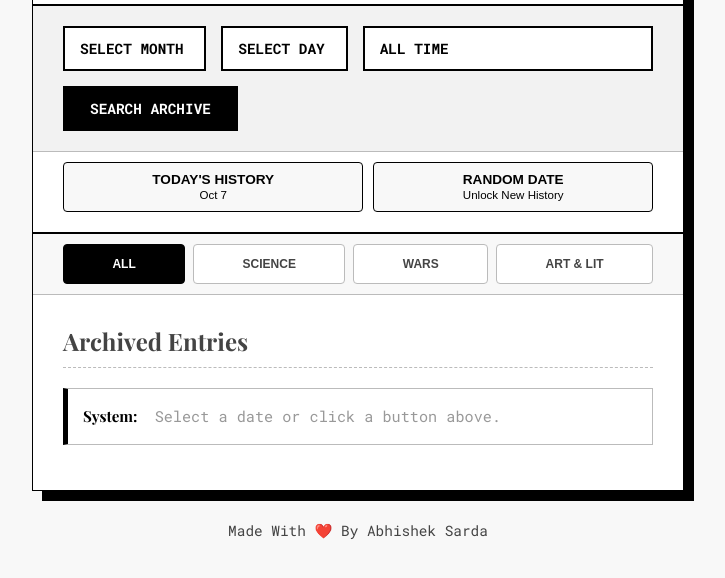
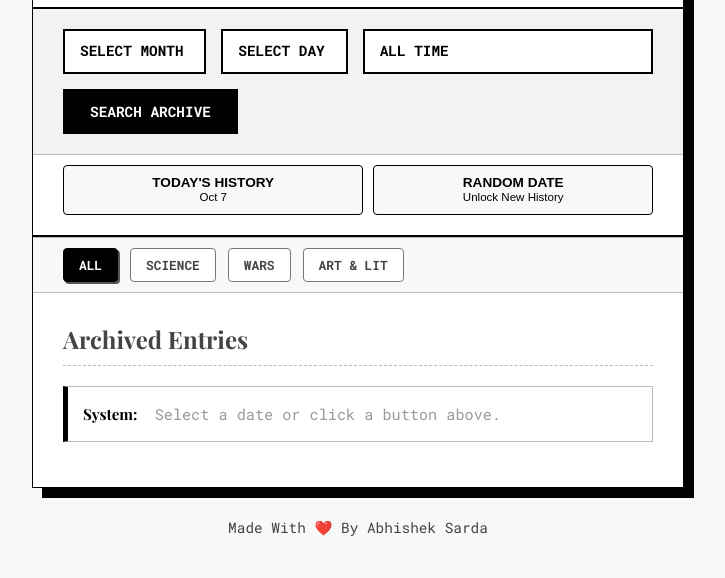
Before and after one commit to Abhisheksarda4888/Historical-Event-Lookup, a plain HTML site: page index.html in a window 1280 px wide. Shown: the part 220-798 px from the top of the page, without its empty margins (282-1007 px from the left). Drawn offline with nearby package versions, Linux system fonts and the light colour scheme.

Commit message:
Update style.css

```diff
--- a/style.css
+++ b/style.css
@@ -176,42 +176,44 @@ header h1 {
 }
 
 
-/* --- CATEGORY BUTTON STYLES --- */
+/* --- CATEGORY BUTTON STYLES (FIXED AESTHETICS) --- */
 .category-wrapper {
     padding: 10px 30px;
-    background-color: var(--color-background);
+    background-color: var(--color-background); /* Use the light background for separation */
     display: flex;
-    justify-content: space-between;
-    gap: 8px;
+    justify-content: flex-start; /* Align buttons to the LEFT */
+    gap: 12px;
     border-bottom: 1px solid var(--color-border);
+    border-top: 1px solid var(--color-border);
 }
 
 .category-button {
-    flex-grow: 1;
-    height: 40px;
+    padding: 8px 15px;
     background-color: var(--color-secondary);
-    color: #444;
-    border: 1px solid var(--color-border);
-    font-size: 0.75em;
+    color: #444; /* Default gray text */
+    border: 1px solid #777777; /* Softer border */
+    font-family: var(--font-body);
+    font-size: 0.8em;
     font-weight: 700;
     text-transform: uppercase;
     border-radius: 4px;
+    cursor: pointer;
     transition: all 0.2s;
-    cursor: pointer;
-    padding: 0 5px;
+    flex-grow: 0;
 }
 
 .category-button:hover {
+    background-color: #EEEEEE;
+    border-color: var(--color-primary);
     color: var(--color-primary);
-    border-color: var(--color-primary);
 }
 
 .active-category {
-    background-color: var(--color-primary);
-    color: var(--color-secondary) !important;
+    background-color: var(--color-primary); /* Solid BLACK fill when active */
+    color: var(--color-secondary) !important; /* White text when active */
     border-color: var(--color-primary) !important;
+    box-shadow: 2px 2px 0 #555555;
 }
-
 
 /* --- RESULTS AREA --- */
 .results-area {
@@ -281,10 +283,8 @@ header h1 {
     font-size: 0.9em;
     font-weight: 400;
     color: #444;
-
     width: 100%;
     max-width: 650px;
-
     margin-top: 20px;
     padding: 10px 0;
 }
```
